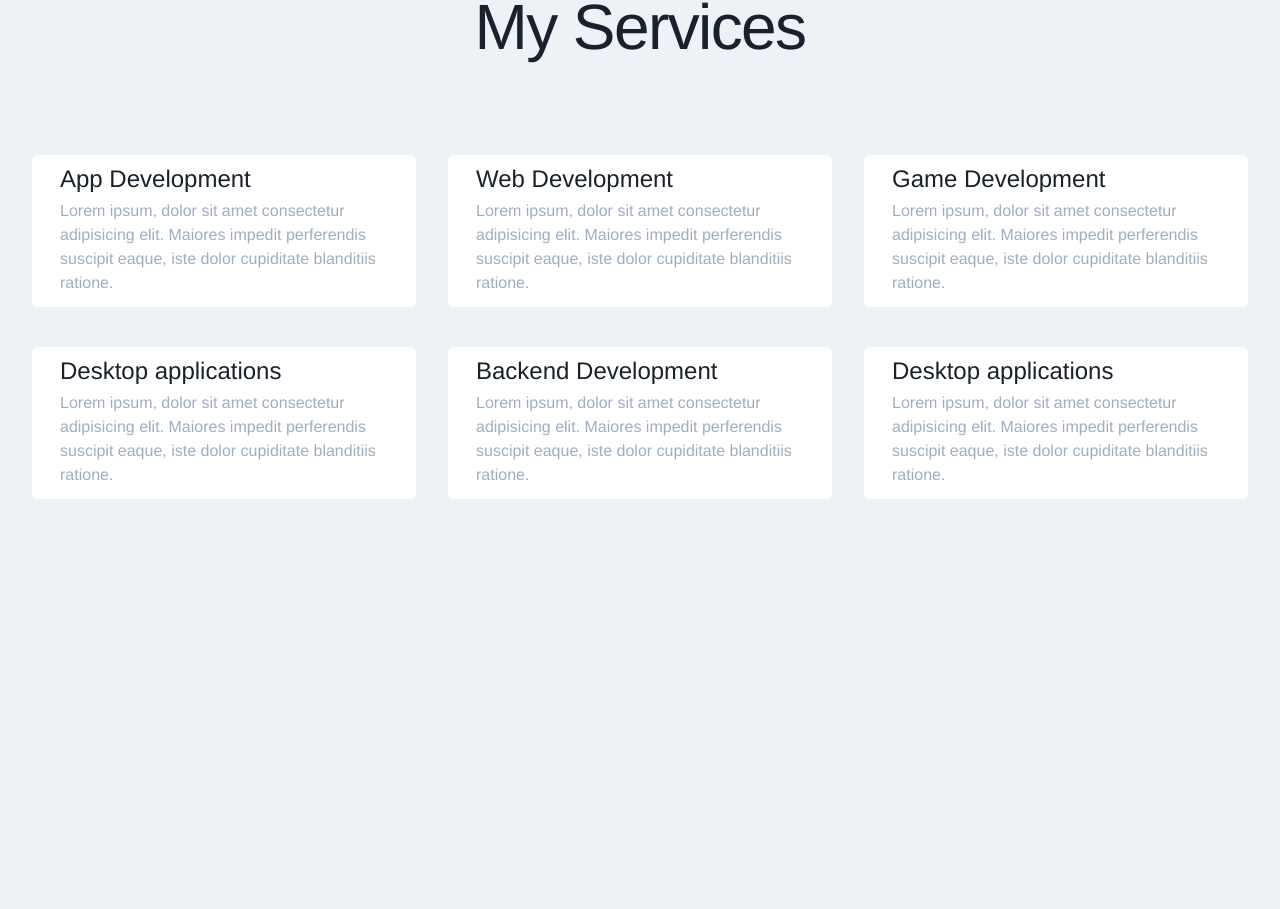
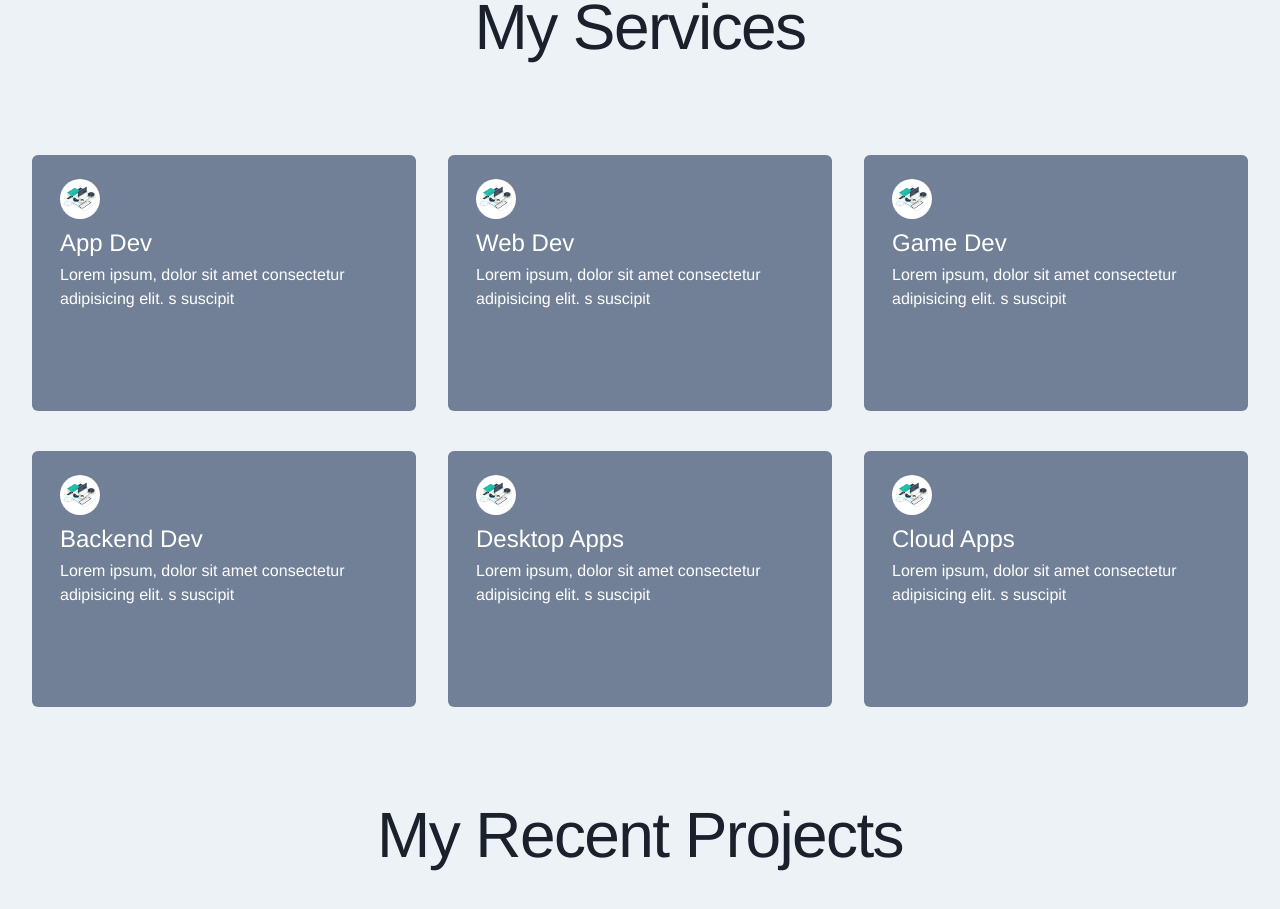
Before and after one commit to Bruslaan/portfolio, a Vue app: page / in a window 1280 px wide. Shown: the part 853-1762 px from the top of the page. Before the commit the page ends 1400 px from the top, so only its background shows below. Built offline with nearby package versions, Linux system fonts and the light colour scheme.

Commit message:
Profile Image Added

```diff
--- a/src/App.vue
+++ b/src/App.vue
@@ -2,14 +2,15 @@
   <!-- <h1 class="text-3xl text-red-900">Hallo World</h1> -->
   <Header/>
   <Leistungen/>
-
+  <Portfolio/>
 </template>
 
 <script>
 import Header from "./components/Header.vue";
 import Leistungen from './components/Leistungen.vue'
+import Portfolio from './components/Portfolio.vue'
 export default {
   name: "App",
-  components: { Header, Leistungen }
+  components: { Header, Leistungen, Portfolio }
 };
 </script>
--- a/src/components/Header.vue
+++ b/src/components/Header.vue
@@ -1,14 +1,14 @@
 <template>
   <div>
     <div
-      class="mx-auto max-w-screen-xl px-4  sm:px-6 lg:px-8 xl:mt-28 flex flex-wrap justify-center items-center h-screen"
+      class="mx-auto max-w-screen-xl px-4  sm:px-6 lg:px-8 xl:mt-28 flex flex-wrap-reverse justify-center items-center h-screen"
     >
       <div class="text-center md:text-right md:w-1/2">
         <h2
           class="text-4xl tracking-tight leading-10 font-hairline hairline text-gray-900 sm:text-5xl sm:leading-none md:text-6xl"
         >Ruslan Noschajew</h2>
 
-        <span class="text-yellow-800 font-hairline hairline text-2xl">Software Developer</span>
+        <span class="text-yellow-800 font-hairline  text-2xl">Software Developer</span>
         <p
           class="text-xl text-gray-700 mt-10"
         >Lorem ipsum dolor sit amet consectetur adipisicing elit</p>
@@ -28,11 +28,14 @@
         </div>
       </div>
 
-      <div class="md:w-1/2 mt-10 flex justify-center">
+      <div class="md:w-1/2 mt-10 flex justify-center ">
         <img
-          class="object-cover rounded-full h-64 w-64"
-          src="https://images.unsplash.com/photo-1534188753412-3e26d0d618d6?ixlib=rb-1.2.1&ixid=eyJhcHBfaWQiOjEyMDd9&auto=format&fit=crop&w=2734&q=80"
+          class="object-cover rounded-full h-64 w-64 border border-yellow-800 p-3"
+          src="https://images.unsplash.com/photo-1543610892-0b1f7e6d8ac1?ixlib=rb-1.2.1&ixid=eyJhcHBfaWQiOjEyMDd9&auto=format&fit=crop&w=934&q=80"
         />
+
+<!-- https://images.unsplash.com/photo-1534188753412-3e26d0d618d6?ixlib=rb-1.2.1&ixid=eyJhcHBfaWQiOjEyMDd9&auto=format&fit=crop&w=2734&q=80 -->
+        <!-- https://images.unsplash.com/photo-1543610892-0b1f7e6d8ac1?ixlib=rb-1.2.1&ixid=eyJhcHBfaWQiOjEyMDd9&auto=format&fit=crop&w=934&q=80 -->
 
       </div>
        <!-- <SpeechBuble/> -->
@@ -49,5 +52,8 @@ export default {
 };
 </script>
 
-<style>
+<style scoped>
+
+
+
 </style>
--- a/src/components/Leistungen.vue
+++ b/src/components/Leistungen.vue
@@ -14,106 +14,21 @@
       </div>
 
       <div class="mt-24">
-        <ul class="grid md:grid-cols-3 md:col-gap-8 md:row-gap-10 col-gap-8 row-gap-10">
-          <li>
-            <div class="flex bg-white p-3 rounded-md items-center hover:shadow-md">
-              <div class>
+        <ul class="grid md:grid-cols-3 md:col-gap-8 md:row-gap-10 col-gap-4 row-gap-4">
+          <li v-for="(service,index) in services" :key="index">
+            <div class="flex flex-col p-3 rounded-md hover:shadow-md bg-gray-600 h-64">
+              <img class="rounded-full bg-white w-10 h-10 ml-4 my-3 object-contain" src="../assets/mockupApp.png">
                 <!-- <div
                   class="flex items-center justify-center h-64 w-64 rounded-md  text-white"
                 >
                   <img src="../assets/mockupApp.png" alt />
                 </div>-->
-              </div>
+              </img>
               <div class="ml-4">
-                <h4 class="text-2xl leading-6 font-medium text-gray-900">App Development</h4>
+                <h4 class="text-2xl leading-6 font-medium text-white">{{service}}</h4>
                 <p
-                  class="mt-2 text-base leading-6 text-gray-500"
-                >Lorem ipsum, dolor sit amet consectetur adipisicing elit. Maiores impedit perferendis suscipit eaque, iste dolor cupiditate blanditiis ratione.</p>
-              </div>
-            </div>
-          </li>
-          <li>
-            <div class="flex bg-white p-3 rounded-md items-center hover:shadow-md">
-              <div class>
-                <!-- <div
-                  class="flex items-center justify-center h-64 w-64 rounded-md  text-white"
-                >
-                  <img src="../assets/mockupApp.png" alt />
-                </div>-->
-              </div>
-              <div class="ml-4">
-                <h4 class="text-2xl leading-6 font-medium text-gray-900">Web Development</h4>
-                <p
-                  class="mt-2 text-base leading-6 text-gray-500"
-                >Lorem ipsum, dolor sit amet consectetur adipisicing elit. Maiores impedit perferendis suscipit eaque, iste dolor cupiditate blanditiis ratione.</p>
-              </div>
-            </div>
-          </li>
-          <li>
-            <div class="flex bg-white p-3 rounded-md items-center hover:shadow-md">
-              <div class>
-                <!-- <div
-                  class="flex items-center justify-center h-64 w-64 rounded-md  text-white"
-                >
-                  <img src="../assets/mockupApp.png" alt />
-                </div>-->
-              </div>
-              <div class="ml-4">
-                <h4 class="text-2xl leading-6 font-medium text-gray-900">Game Development</h4>
-                <p
-                  class="mt-2 text-base leading-6 text-gray-500"
-                >Lorem ipsum, dolor sit amet consectetur adipisicing elit. Maiores impedit perferendis suscipit eaque, iste dolor cupiditate blanditiis ratione.</p>
-              </div>
-            </div>
-          </li>
-          <li>
-            <div class="flex bg-white p-3 rounded-md items-center hover:shadow-md">
-              <div class>
-                <!-- <div
-                  class="flex items-center justify-center h-64 w-64 rounded-md  text-white"
-                >
-                  <img src="../assets/mockupApp.png" alt />
-                </div>-->
-              </div>
-              <div class="ml-4">
-                <h4 class="text-2xl leading-6 font-medium text-gray-900">Desktop applications</h4>
-                <p
-                  class="mt-2 text-base leading-6 text-gray-500"
-                >Lorem ipsum, dolor sit amet consectetur adipisicing elit. Maiores impedit perferendis suscipit eaque, iste dolor cupiditate blanditiis ratione.</p>
-              </div>
-            </div>
-          </li>
-          <li>
-            <div class="flex bg-white p-3 rounded-md items-center hover:shadow-md">
-              <div class>
-                <!-- <div
-                  class="flex items-center justify-center h-64 w-64 rounded-md  text-white"
-                >
-                  <img src="../assets/mockupApp.png" alt />
-                </div>-->
-              </div>
-              <div class="ml-4">
-                <h4 class="text-2xl leading-6 font-medium text-gray-900">Backend Development</h4>
-                <p
-                  class="mt-2 text-base leading-6 text-gray-500"
-                >Lorem ipsum, dolor sit amet consectetur adipisicing elit. Maiores impedit perferendis suscipit eaque, iste dolor cupiditate blanditiis ratione.</p>
-              </div>
-            </div>
-          </li>
-          <li>
-            <div class="flex bg-white p-3 rounded-md items-center hover:shadow-md">
-              <div class>
-                <!-- <div
-                  class="flex items-center justify-center h-64 w-64 rounded-md  text-white"
-                >
-                  <img src="../assets/mockupApp.png" alt />
-                </div>-->
-              </div>
-              <div class="ml-4">
-                <h4 class="text-2xl leading-6 font-medium text-gray-900">Desktop applications</h4>
-                <p
-                  class="mt-2 text-base leading-6 text-gray-500"
-                >Lorem ipsum, dolor sit amet consectetur adipisicing elit. Maiores impedit perferendis suscipit eaque, iste dolor cupiditate blanditiis ratione.</p>
+                  class="mt-2 text-base leading-6 text-white"
+                >Lorem ipsum, dolor sit amet consectetur adipisicing elit. s suscipit</p>
               </div>
             </div>
           </li>
@@ -124,7 +39,13 @@
 </template>
 
 <script>
-export default {};
+export default {
+  data(){
+    return{
+      services:["App Dev", "Web Dev", "Game Dev", "Backend Dev", "Desktop Apps","Cloud Apps"]
+    }
+  }
+};
 </script>
 
 <style>
--- /dev/null
+++ b/src/components/Portfolio.vue
@@ -0,0 +1,26 @@
+<template>
+  <div class="py-12">
+    <div class="max-w-screen-xl mx-auto px-4 sm:px-6 lg:px-8">
+      <div class="text-center">
+        <!-- <p
+          class="text-base leading-6 text-indigo-600 font-semibold tracking-wide uppercase"
+        >Services</p>-->
+        <h1
+          class="text-4xl tracking-tight leading-10 font-hairline hairline text-gray-900 sm:text-5xl sm:leading-none md:text-6xl"
+        >My Recent Projects</h1>
+        <!-- <p
+          class="mt-4 max-w-2xl text-xl leading-7 text-gray-500 lg:mx-auto"
+        >Lorem ipsum dolor sit amet consect adipisicing elit. Possimus magnam voluptatum cupiditate veritatis in accusamus quisquam.</p>-->
+      </div>
+
+
+    </div>
+  </div>
+</template>
+
+<script>
+export default {};
+</script>
+
+<style>
+</style>
```
